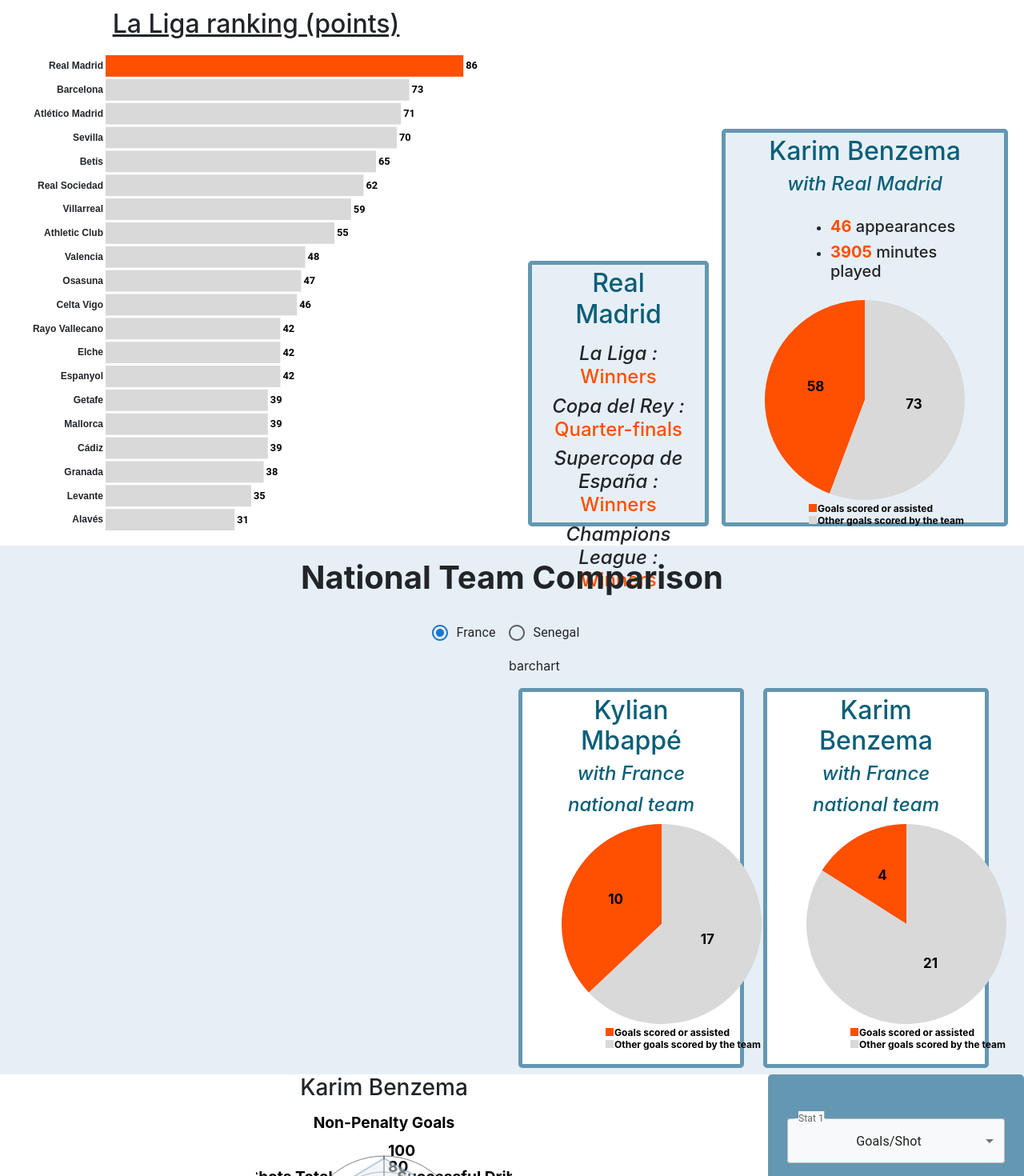
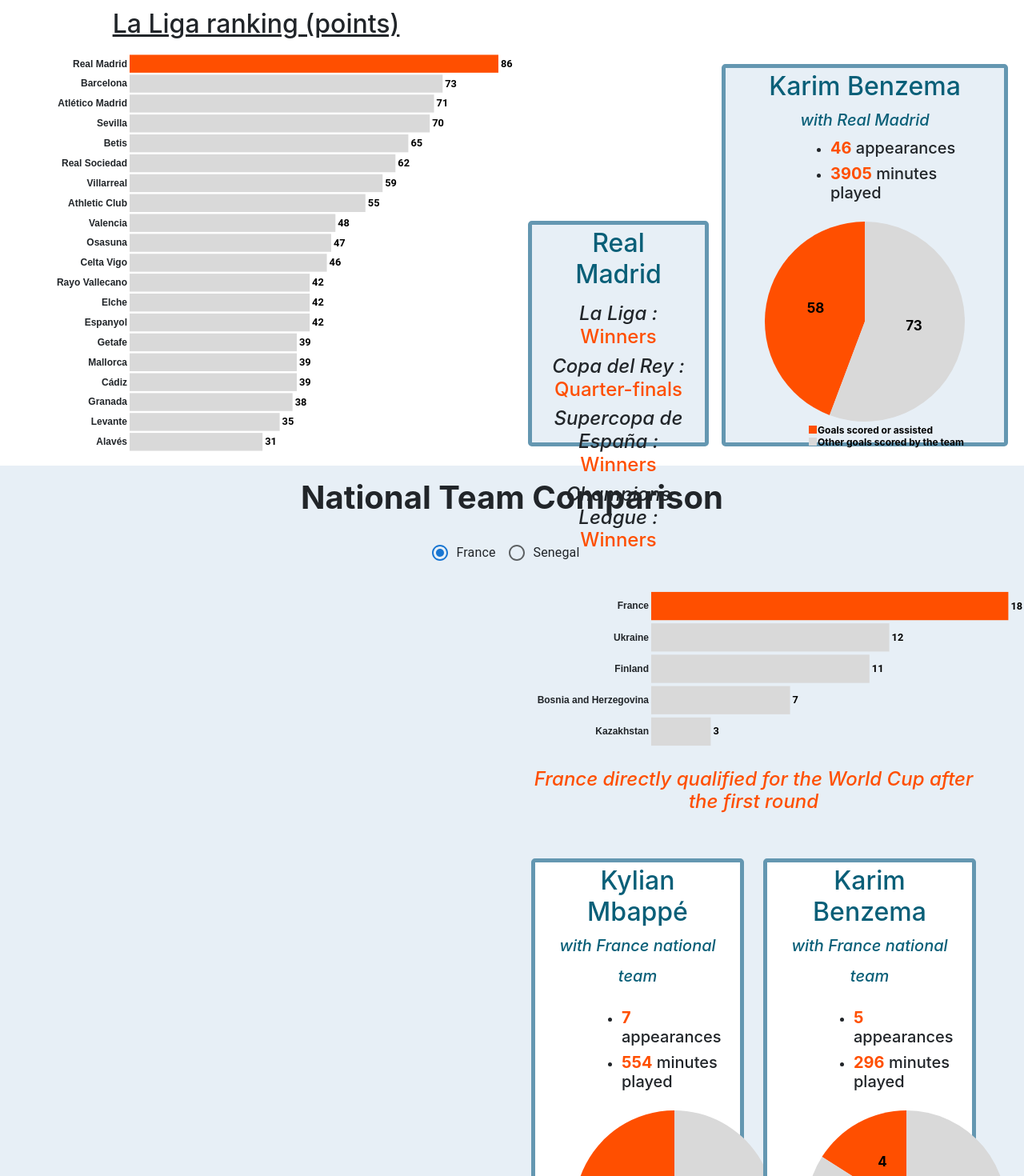
Before and after one commit to Kevin-Lam1013/INF8808-DataVizualisationProject, a React (Create React App) app: page / in a window 1280 px wide. Shown: the part 1260-2730 px from the top of the page at 80% size. Built offline with nearby package versions, Linux system fonts and the light colour scheme.

Commit message:
barplot visu2

```diff
--- a/src/FirstViz/FirstViz.js
+++ b/src/FirstViz/FirstViz.js
@@ -23,11 +23,11 @@
 
   const list = (
     <div
-      className="d-flex flex-column h-75 justify-content-between"
+      className="d-flex flex-column h-75 justify-content-evenly"
       style={{ fontSize: "24px" }}
     >
       {dataCSV[team]["competitions"].map((e, i) => (
-        <div className="h4" key={i}>
+        <div className="h4" key={i} style={{ fontSize: "1,4vw" }}>
           <span className="fst-italic"> {e.name} :</span>{" "}
           <span style={{ color: "#FF4F00" }}>{e.place} </span>
         </div>
@@ -99,7 +99,7 @@
           <h2 className="p-2">
             <u>{`${league} ranking (points)`}</u>
           </h2>
-          <BarChart data={data} selectedTeam={team} />
+          <BarChart data={data} selectedTeam={team} width={850} height={500} maxDomain={100} />
         </div>
       </div>
       <div className="col-6 pb-3 d-flex flex-row ">
@@ -114,24 +114,24 @@
         </div>
 
         <div
-          className="align-self-end container h-75 m-2 border border-5 border-primary rounded-3"
-          style={{ background: "#E7EFF6" }}
+          className="align-self-end flex-wrap container m-2 border border-5 border-primary rounded-3"
+          style={{ background: "#E7EFF6", height:"85%" }}
         >
           <h2 className="pt-1" style={{ color: "#095F78" }}>
             {piePlayer} <br />
-            <span className="fst-italic h4">with {team}</span>
+            <span className="fst-italic h5">with {team}</span>
           </h2>
 
-          <ul className="w-75 float-end pt-3 text-start">
+          <ul className="w-75 flex-wrap float-end text-start">
             <li>
-              <h5>
+              <h5 className="">
                 <span className="fw-bold" style={{ color: "#FF4F00" }}>
                   {matchsPlayed}
                 </span> appearances
               </h5>
             </li>
             <li>
-              <h5>
+              <h5 className="">
                 <span className="fw-bold" style={{ color: "#FF4F00" }}>
                   {minutesPlayed}
                 </span> minutes played
@@ -139,7 +139,7 @@
             </li>
           </ul>
 
-          <PieChart data={pieData} className="pieChart" />
+          <PieChart data={pieData} />
         </div>
         <br />
       </div>
--- a/src/SecondViz/SecondViz.js
+++ b/src/SecondViz/SecondViz.js
@@ -3,10 +3,13 @@
 import PieChart from "../components/PieChart.js";
 import franceCSV from "./data/france_2022.csv";
 import senegalCSV from "./data/senegal_2022.csv";
+import wcqFranceCSV from "./data/WCQ_France.csv";
+import wcqSenegalCSV from "./data/WCQ_Senegal.csv";
 import Radio from "@mui/material/Radio";
 import RadioGroup from "@mui/material/RadioGroup";
 import FormControlLabel from "@mui/material/FormControlLabel";
 import FormControl from "@mui/material/FormControl";
+import BarChart from "../components/BarChart/BarChart.js";
 
 function SecondViz() {
   const [data1, setData1] = useState([]);
@@ -15,6 +18,14 @@
   const [target2, setPlayer2] = useState("Karim Benzema");
   const [team, setTeam] = useState("France");
   const [file, setFile] = useState(franceCSV);
+  const [matchsPlayed, setMatchsPlayed] = useState(0);
+  const [minutesPlayed, setMinutesPlayed] = useState(0);
+  const [matchsPlayed2, setMatchsPlayed2] = useState(0);
+  const [minutesPlayed2, setMinutesPlayed2] = useState(0);
+
+  const [wcqfile, setWcqFile] = useState(wcqFranceCSV);
+  const [wcqData, setWcqData] = useState([]);
+
   var playingTime1 = {
     MatchPlayed: 0,
     MinPlayed: 0,
@@ -27,10 +38,18 @@
   useEffect(() => {
     if (team === "France") {
       setFile(franceCSV);
+      setWcqFile(wcqFranceCSV);
     } else {
       setFile(senegalCSV);
+      setWcqFile(wcqSenegalCSV);
     }
 
+    // Load data for Bar chart
+    d3.csv(wcqfile).then(function (d) {
+      setWcqData(d);
+    });
+
+    // Load data for Pie charts
     d3.csv(file).then(function (d) {
       const temp1 = {
         PlayerGoal: 0,
@@ -44,6 +63,8 @@
 
       d.forEach((player) => {
         if (player.Player === target1) {
+          setMatchsPlayed(parseInt(player.MP));
+          setMinutesPlayed(parseInt(player.Min));
           temp1.PlayerGoal = parseInt(player.Gls) + parseInt(player.Ast);
           playingTime1.MatchPlayed = parseInt(player.MP);
           playingTime1.MinPlayed = parseInt(player.Min);
@@ -53,6 +74,8 @@
 
         if (target2 !== "") {
           if (player.Player === target2) {
+            setMatchsPlayed2(parseInt(player.MP));
+            setMinutesPlayed2(parseInt(player.Min));
             temp2.PlayerGoal = parseInt(player.Gls) + parseInt(player.Ast);
             playingTime2.MatchPlayed = parseInt(player.MP);
             playingTime2.MinPlayed = parseInt(player.Min);
@@ -68,7 +91,7 @@
         setData2(temp2);
       }
     });
-  });
+  }, []);
 
   return (
     <div className="App row" style={{ background: "#E7EFF6" }}>
@@ -107,18 +130,41 @@
       </div>
 
       <div className="row">
-        <div className="col-6"></div>
+        <div className="col-6">{/* TOURNAMENT BRACKET */}</div>
         <div className="col-6">
-          <div className="row p-2">barchart</div>
-          <div className="row  p-2 ">
-            <div className="col-6 ">
+          {/* Bar Chart */}
+          <div className="row p-4">
+            <BarChart
+              data={wcqData}
+              selectedTeam={team}
+              width={800}
+              height={200}
+              maxDomain={20}
+            />
+
+            {team === "France" ? (
+              <span className="fst-italic h4 pt-4" style={{ color: "#FF4F00" }}>
+                France directly qualified for the World Cup after the first
+                round
+              </span>
+            ) : (
+              <span className="fst-italic h4 pt-4" style={{ color: "#FF4F00" }}>
+                Senegal qualified for the World Cup after beating Egypt in the
+                third round
+              </span>
+            )}
+          </div>
+
+          {/* Pie Charts */}
+          <div className="row p-4">
+            <div className="w-50 ">
               <div className="container border border-5 border-primary rounded-3 bg-white">
                 <h2>
                   {team === "France" ? (
                     <div>
                       <h2 className="pt-1" style={{ color: "#095F78" }}>
                         Kylian Mbappé <br />{" "}
-                        <span className="fst-italic h4">
+                        <span className="fst-italic h5">
                           with France national team
                         </span>
                       </h2>
@@ -127,35 +173,70 @@
                     <div>
                       <h2 className="pt-1" style={{ color: "#095F78" }}>
                         Sadio Mané <br />{" "}
-                        <span className="fst-italic h4">
+                        <span className="fst-italic h5">
                           with Senegal national team
                         </span>{" "}
                       </h2>
                     </div>
                   )}
                 </h2>
+
+                <ul className="w-75 flex-wrap float-end pt-3 text-start">
+                  <li>
+                    <h5>
+                      <span className="fw-bold" style={{ color: "#FF4F00" }}>
+                        {matchsPlayed}
+                      </span>{" "}
+                      appearances
+                    </h5>
+                  </li>
+                  <li>
+                    <h5>
+                      <span className="fw-bold" style={{ color: "#FF4F00" }}>
+                        {minutesPlayed}
+                      </span>{" "}
+                      minutes played
+                    </h5>
+                  </li>
+                </ul>
+
                 <PieChart data={data1} />
               </div>
             </div>
-            <div className="col-6">
+            <div className="w-50">
               {team === "France" && (
                 <div className="container border border-5 border-primary rounded-3 bg-white">
                   <h2 className="pt-1" style={{ color: "#095F78" }}>
                     Karim Benzema <br />
-                    <span className="fst-italic h4">
+                    <span className="fst-italic h5">
                       with France national team
                     </span>
                   </h2>
+                  <ul className="w-75 flex-wrap float-end pt-3 text-start">
+                    <li>
+                      <h5>
+                        <span className="fw-bold" style={{ color: "#FF4F00" }}>
+                          {matchsPlayed2}
+                        </span>{" "}
+                        appearances
+                      </h5>
+                    </li>
+                    <li>
+                      <h5>
+                        <span className="fw-bold" style={{ color: "#FF4F00" }}>
+                          {minutesPlayed2}
+                        </span>{" "}
+                        minutes played
+                      </h5>
+                    </li>
+                  </ul>
                   <PieChart data={data2} />
                 </div>
               )}
             </div>
-
-
           </div>
         </div>
       </div>
-
     </div>
   );
 }
--- a/src/ThirdViz/ThirdViz.js
+++ b/src/ThirdViz/ThirdViz.js
@@ -90,26 +90,27 @@
 
   return (
     <div className="App bg-white row">
+      <h1 className="p-3 fw-bold">Individual Performance</h1>
       <div className="col-9">
         <div className="d-flex flex-column justify-content-center">
-          <h3>Karim Benzema</h3>
+          <h3 style={{ color: "#095F78" }}>Karim Benzema</h3>
           <RadarChart data={benzemaData}></RadarChart>
         </div>
         <div className="d-flex justify-content-evenly">
           <div className="d-flex flex-column justify-content-center">
+            <h3 style={{ color: "#095F78" }}>Kylian Mbappé</h3>
             <RadarChart data={mbappeData}></RadarChart>
-            <h3>Kylian Mbappé</h3>
           </div>
           <div className="d-flex flex-column justify-content-center">
+            <h3 style={{ color: "#095F78" }}>Sadio Mané</h3>
             <RadarChart data={maneData}></RadarChart>
-            <h3>Sadio Mané</h3>
           </div>
         </div>
       </div>
-      <div className="col-3 p-0">
+      <div className="col-3 p-3">
         <div
-          className="container d-flex flex-column justify-content-evenly h-100 rounded-3"
-          style={{ background: "#6497B1" }}
+          className="container d-flex flex-column justify-content-evenly h-100 border border-5 border-primary rounded-3"
+          style={{ background: "#E7EFF6" }}
         >
           <Box>
             <FormControl fullWidth>
--- a/src/ThirdViz/style.css
+++ b/src/ThirdViz/style.css
@@ -0,0 +1,3 @@
+.border-primary{
+    border-color: #6497B1 !important;
+}
--- a/src/components/BarChart/BarChart.js
+++ b/src/components/BarChart/BarChart.js
@@ -6,9 +6,9 @@
 function BarChart(props) {
   const ref = useRef();
 
-  const margin = { top: 0, right: 30, bottom: 0, left: 120 },
-    width = 800 - margin.left - margin.right,
-    height = 600 - margin.top - margin.bottom;
+  const margin = { top: 0, right: 30, bottom: 0, left: 150 },
+    width = props.width - margin.left - margin.right,
+    height = props.height - margin.top - margin.bottom;
 
   const [d, setData] = useState([]);
 
@@ -27,10 +27,10 @@
       .style("border", "none")
       .append("g")
       .attr("transform", `translate(${margin.left}, ${margin.top})`);
-    //const svg = d3.select(ref.current)
+
     const x = d3
       .scaleLinear()
-      .domain([0, 100])
+      .domain([0, props.maxDomain])
       .range([0, width * 0.8]);
     svg
       .append("g")
@@ -74,6 +74,22 @@
         }
       });
 
+    // Animation
+    // svg
+    //   .selectAll("rect")
+    //   .transition()
+    //   .duration(800)
+    //   .attr("x", function (d) {
+    //     return x(d.Pts);
+    //   })
+    //   .attr("width", function (d) {
+    //     return width - y(d.Pts);
+    //   })
+    //   .delay(function (d, i) {
+    //     console.log(i);
+    //     return i * 100;
+    //   });
+
     svg
       .selectAll("myRect")
       .data(props.data)
```
